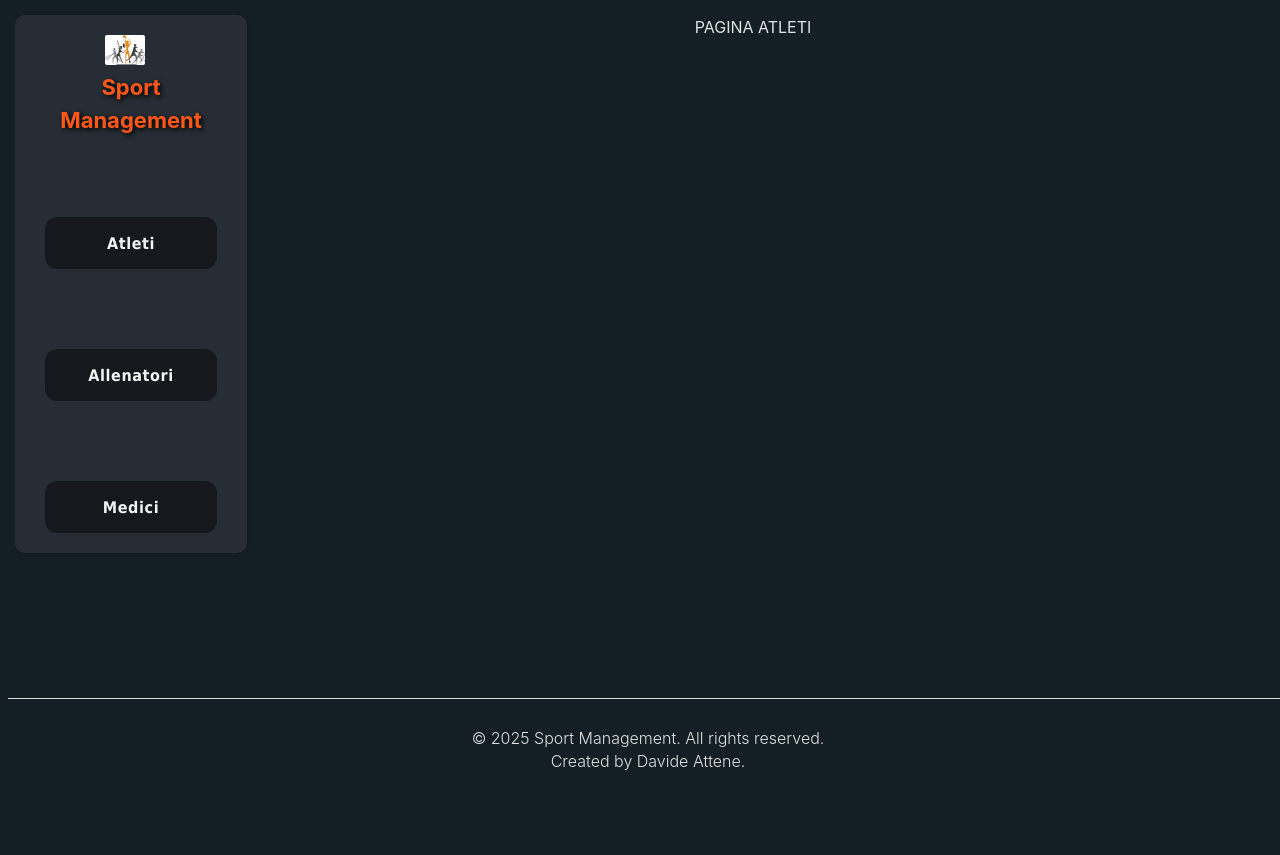
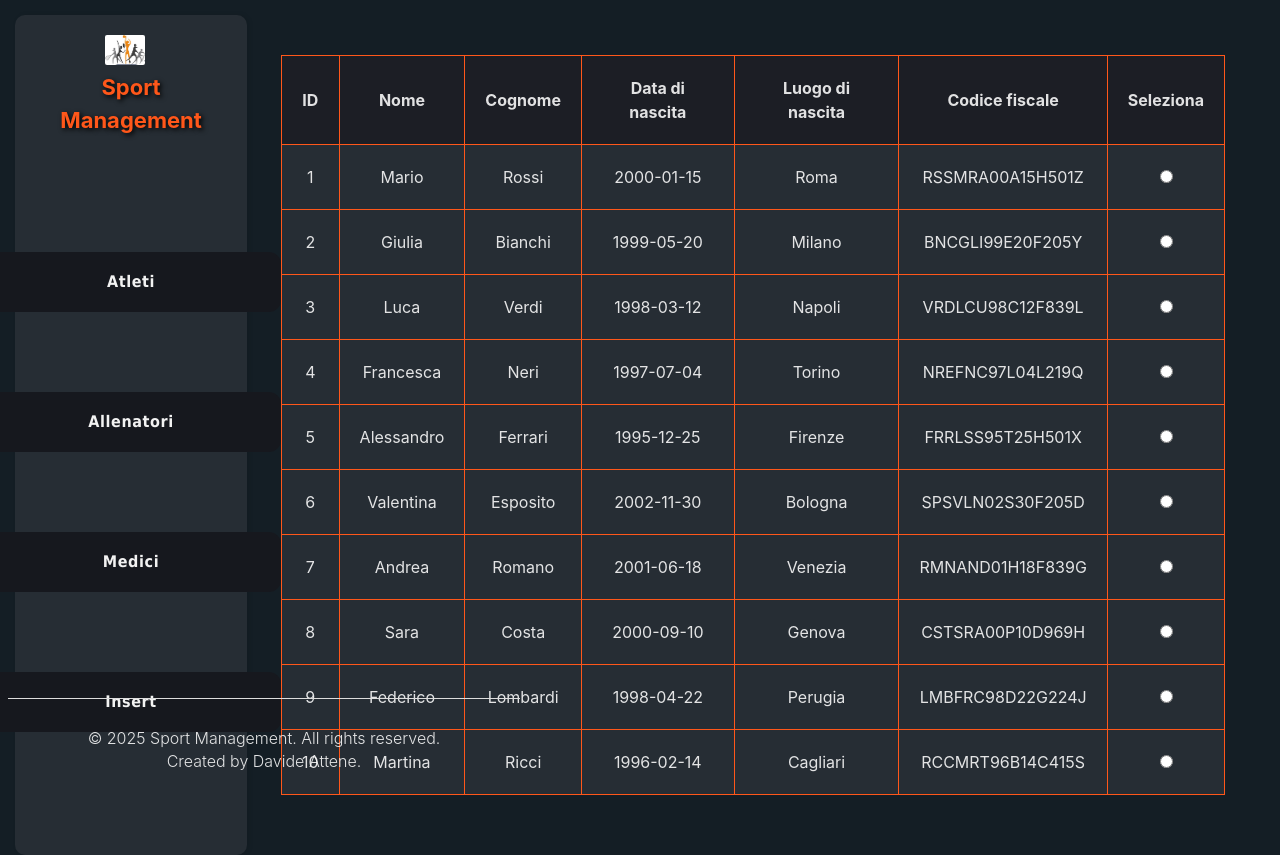
Before and after one commit to aleattene/pcto-deffenu-informatica-frontend, a React (Vite) app: page /athletes in a window 1280 px wide. Before the commit the page ends 800 px from the top, so only its background shows below. Built offline with nearby package versions, Linux system fonts and the light colour scheme.

Commit message:
feat: add table to view all athletes

```diff
--- a/src/components/Button/Button.css
+++ b/src/components/Button/Button.css
@@ -1,5 +1,5 @@
 /* Button Styles */
-#sidebar button {
+button {
     background-color: #16181E;          /* Colore di sfondo */
     color: rgb(242, 242, 242);          /* Colore */
     border: none;                         /* Rimozione bordi */
@@ -7,8 +7,8 @@
     padding: 10px 20px;                   /* Spaziatura interna */
     cursor: pointer;                      /* Cambia il cursore in una mano */
     font-size: 16px;                      /* Dimensione del testo */
-    width: 90%;                           /* Pulsanti larghi 90% della sidebar */
-    height: 52px;
+    width: 300px;                           /* Pulsanti larghi 90% della sidebar */
+    height: 60px;
     transition: background-color 0.3s;    /* Transizione per hover */
     font-family: 'Tahoma';
     font-weight: 600;
--- a/src/components/Dashboard/Dashboard.css
+++ b/src/components/Dashboard/Dashboard.css
@@ -2,6 +2,7 @@
     display: flex;
     justify-content: center;
     align-items: center;
+    flex-direction: column;
     width: 80vw;
 
     overflow: auto;
@@ -16,3 +17,14 @@
     margin-bottom: 100px;
     border-radius: 100px;
 }
+
+#dashboard-operations {
+    width: 80%;
+}
+
+#dashboard-operations button {
+    background-color: #262D34;
+    margin-left: 10px;
+    margin-right: 10px;
+
+}
--- a/src/components/Dashboard/Dashboard.jsx
+++ b/src/components/Dashboard/Dashboard.jsx
@@ -1,12 +1,22 @@
 import React from 'react'
 import './Dashboard.css'
+import Button from './../Button/Button'
 
 function Dashboard({ imageSrc, altText, content }) {
+
+    //const handleClickAdd = () => navigate('/athletes/new/')
 
     return (
         <div id="dashboard">
               {imageSrc && <img id="dashboard-img" src={imageSrc} alt={altText} />}
               {content && <div id="dashboard-content">{content}</div>}
+              <div id="dashboard-operations">
+                {/*
+              <Button buttonText="Aggiungi Atleta" onClick={alert("Modifica Atleta")} />
+              <Button buttonText="Modifica Atleta" onClick={() => alert("Modifica Atleta")} />
+              <Button buttonText="Elimina Atleta" onClick={() => alert("Elimina Atleta")} />
+              */}
+            </div>
         </div>
     )
 }
--- a/src/components/Footer/Footer.css
+++ b/src/components/Footer/Footer.css
@@ -2,7 +2,7 @@
     border-top: 1px solid #ddd;
     font-weight: 300;
     line-height: 0.4;
-    width: 100vw;
+    width: 40vw;
     position: absolute;
     bottom: 0;
     padding-top: 20px;
--- a/src/components/Sidebar/Sidebar.css
+++ b/src/components/Sidebar/Sidebar.css
@@ -3,7 +3,7 @@
     background-color: #262D34;    /* Colore di sfondo */
     padding: 20px;                  /* Spaziatura interna dal bordo*/
     width: 15vw;                   /* Larghezza fissa di 250 pixel*/
-                    /* Altezza dell'intera viewport (parte visibile dello schermo) */
+    height: 100vh;                /* Altezza dell'intera viewport (parte visibile dello schermo) */
     box-shadow: 2px 0 5px rgba(0, 0, 0, 0.1); /* Ombra per evidenziare il bordo */
     display: flex;
     flex-direction: column;   /* Disposizione verticale degli elementi */
@@ -13,7 +13,7 @@
     position: absolute;
     top: 0;
     left: 0;
-    margin: 15px
+    margin: 15px;
   }
 
 #sidebar-buttons{
--- a/src/components/Sidebar/Sidebar.jsx
+++ b/src/components/Sidebar/Sidebar.jsx
@@ -15,6 +15,7 @@ function Sidebar() {
   const handleClickOne = () => navigate('/athletes')
   const handleClickTwo = () => navigate('/trainers')
   const handleClickThree = () => navigate('/sport-doctors')
+  const handleClickFour = () => navigate('/athletes/new')
 
   return (
     <div id="sidebar">
@@ -25,6 +26,7 @@ function Sidebar() {
         <Button buttonText="Atleti" onClick={handleClickOne} />
         <Button buttonText="Allenatori" onClick={handleClickTwo} />
         <Button buttonText="Medici" onClick={handleClickThree} />
+        <Button buttonText="Insert" onClick={handleClickFour} />
       </div>
     </div>
   )
--- /dev/null
+++ b/src/components/Table/Table.css
@@ -0,0 +1,23 @@
+#table {
+
+    background-color:hsla(0, 0.00%, 100.00%, 0.00);
+    padding: 40px;
+    width: auto;
+}
+
+table {
+    border: 1px solid #FF571A;
+    border-collapse: collapse;
+    background-color: #262D34;
+}
+
+td {
+    border: 1px solid #FF571A;
+    padding: 20px;
+}
+
+th {
+    border: 1px solid #FF571A;
+    background-color: #1C1E25;
+    padding: 20px;
+}
--- /dev/null
+++ b/src/components/Table/Table.jsx
@@ -0,0 +1,53 @@
+import React, {useState} from 'react';
+import './Table.css';
+
+function Table({data}) {
+    const [selectedId, setSelectedId] = useState(null);
+
+    // Handler Selected Row
+    const handleRowSelect = (id) => {
+      setSelectedId(id);
+      console.log(`Riga selezionata con ID: ${id}`);
+    };
+
+
+  return (
+    <div id="table">
+        <table>
+            <thead id="table-thead">
+                <th> ID </th>
+                <th> Nome </th>
+                <th> Cognome </th>
+                <th> Data di nascita  </th>
+                <th> Luogo di nascita</th>
+                <th> Codice fiscale </th>
+                <th>Seleziona</th>
+            </thead>
+            <tbody>
+                {/* Righe della tabella */}
+                {data.map((item, index) => (
+                <tr id="table-tr" key={index}>
+
+                    {Object.values(item).map((value, idx) => (
+                    <td id="table-td" key={idx}>
+                        {value}
+                    </td>
+                    ))}
+                    <td id="table-td">
+                <input
+                  type="radio"
+                  name="selectedRow"
+                  value={item.id}
+                  onChange={() => handleRowSelect(item.id)}
+                />
+              </td>
+                </tr>
+                ))}
+            </tbody>
+        </table>
+        {selectedId && <p>Hai selezionato la riga con ID: {selectedId}</p>}
+    </div>
+  );
+}
+
+export default Table;
--- a/src/pages/Athletes.jsx
+++ b/src/pages/Athletes.jsx
@@ -1,8 +1,40 @@
 import React, { useState, useEffect } from 'react';
 import profilesService from '../services/profilesService';
 import Dashboard from '../components/Dashboard/Dashboard';
+import Table from '../components/Table/Table';
+import Button from '../components/Button/Button';
 
 function Athletes() {
+
+
+  const data = [
+    { id: 1, nome: 'Mario', cognome: 'Rossi', data_nascita: '2000-01-15', luogo_nascita: 'Roma', codice_fiscale: 'RSSMRA00A15H501Z' },
+    { id: 2, nome: 'Giulia', cognome: 'Bianchi', data_nascita: '1999-05-20', luogo_nascita: 'Milano', codice_fiscale: 'BNCGLI99E20F205Y' },
+    { id: 3, nome: 'Luca', cognome: 'Verdi', data_nascita: '1998-03-12', luogo_nascita: 'Napoli', codice_fiscale: 'VRDLCU98C12F839L' },
+    { id: 4, nome: 'Francesca', cognome: 'Neri', data_nascita: '1997-07-04', luogo_nascita: 'Torino', codice_fiscale: 'NREFNC97L04L219Q' },
+    { id: 5, nome: 'Alessandro', cognome: 'Ferrari', data_nascita: '1995-12-25', luogo_nascita: 'Firenze', codice_fiscale: 'FRRLSS95T25H501X' },
+    { id: 6, nome: 'Valentina', cognome: 'Esposito', data_nascita: '2002-11-30', luogo_nascita: 'Bologna', codice_fiscale: 'SPSVLN02S30F205D' },
+    { id: 7, nome: 'Andrea', cognome: 'Romano', data_nascita: '2001-06-18', luogo_nascita: 'Venezia', codice_fiscale: 'RMNAND01H18F839G' },
+    { id: 8, nome: 'Sara', cognome: 'Costa', data_nascita: '2000-09-10', luogo_nascita: 'Genova', codice_fiscale: 'CSTSRA00P10D969H' },
+    { id: 9, nome: 'Federico', cognome: 'Lombardi', data_nascita: '1998-04-22', luogo_nascita: 'Perugia', codice_fiscale: 'LMBFRC98D22G224J' },
+    { id: 10, nome: 'Martina', cognome: 'Ricci', data_nascita: '1996-02-14', luogo_nascita: 'Cagliari', codice_fiscale: 'RCCMRT96B14C415S' },
+  ];
+  /*
+    { id: 11, nome: 'Simone', cognome: 'Barbieri', data_nascita: '1999-01-30', luogo_nascita: 'Ancona', codice_fiscale: 'BRBSMN99A30A271U' },
+    { id: 12, nome: 'Chiara', cognome: 'Fontana', data_nascita: '2003-08-05', luogo_nascita: 'Trieste', codice_fiscale: 'FNTCHR03M05E829P' },
+    { id: 13, nome: 'Daniele', cognome: 'Moretti', data_nascita: '1997-12-08', luogo_nascita: 'Rimini', codice_fiscale: 'MRTDNL97T08H501C' },
+    { id: 14, nome: 'Giorgia', cognome: 'Santini', data_nascita: '1995-05-17', luogo_nascita: 'Arezzo', codice_fiscale: 'SNTGRG95E17D969N' },
+    { id: 15, nome: 'Matteo', cognome: 'Pellegrini', data_nascita: '2000-03-23', luogo_nascita: 'Salerno', codice_fiscale: 'PLLMNT00C23G224W' },
+    { id: 16, nome: 'Elisa', cognome: 'Conti', data_nascita: '2002-07-29', luogo_nascita: 'Bari', codice_fiscale: 'CNTELS02L29A662K' },
+    { id: 17, nome: 'Paolo', cognome: 'Galli', data_nascita: '1998-10-19', luogo_nascita: 'Trento', codice_fiscale: 'GLLPLA98R19E863L' },
+    { id: 18, nome: 'Anna', cognome: 'Serra', data_nascita: '1996-01-02', luogo_nascita: 'Palermo', codice_fiscale: 'SRRNNA96A02G273H' },
+    { id: 19, nome: 'Emanuele', cognome: 'Ruggieri', data_nascita: '1999-06-13', luogo_nascita: 'Modena', codice_fiscale: 'RGGMNL99H13F257M' },
+    { id: 20, nome: 'Beatrice', cognome: 'Martini', data_nascita: '1997-09-28', luogo_nascita: 'Bolzano', codice_fiscale: 'MRTBRC97P28A952V' },
+  ];
+  */
+
+
+
   //const [athletes, setAthletes] = useState([]);
 
   // useEffect(() => {
@@ -12,7 +44,8 @@ function Athletes() {
 
   return (
     <div>
-      <Dashboard content={"PAGINA ATLETI"}/>
+      <Dashboard content={<Table data={data}/>
+        }/>
     </div>
   );
 }
--- a/src/pages/SportDoctors.jsx
+++ b/src/pages/SportDoctors.jsx
@@ -14,7 +14,7 @@ function SportDoctors() {
 
   return (
     <div>
-      <Dashboard content={"PAGINA MEDICI"}/>
+      <Dashboard content={<Table data={data}/>}/>
     </div>
   );
 }
--- a/src/pages/Trainers.jsx
+++ b/src/pages/Trainers.jsx
@@ -14,7 +14,7 @@ function Trainers() {
  */
   return (
     <div>
-      <Dashboard content={"PAGINA ALLENATORI"}/>
+      <Dashboard content={<Table data={data}/>}/>
     </div>
   );
 }
```
